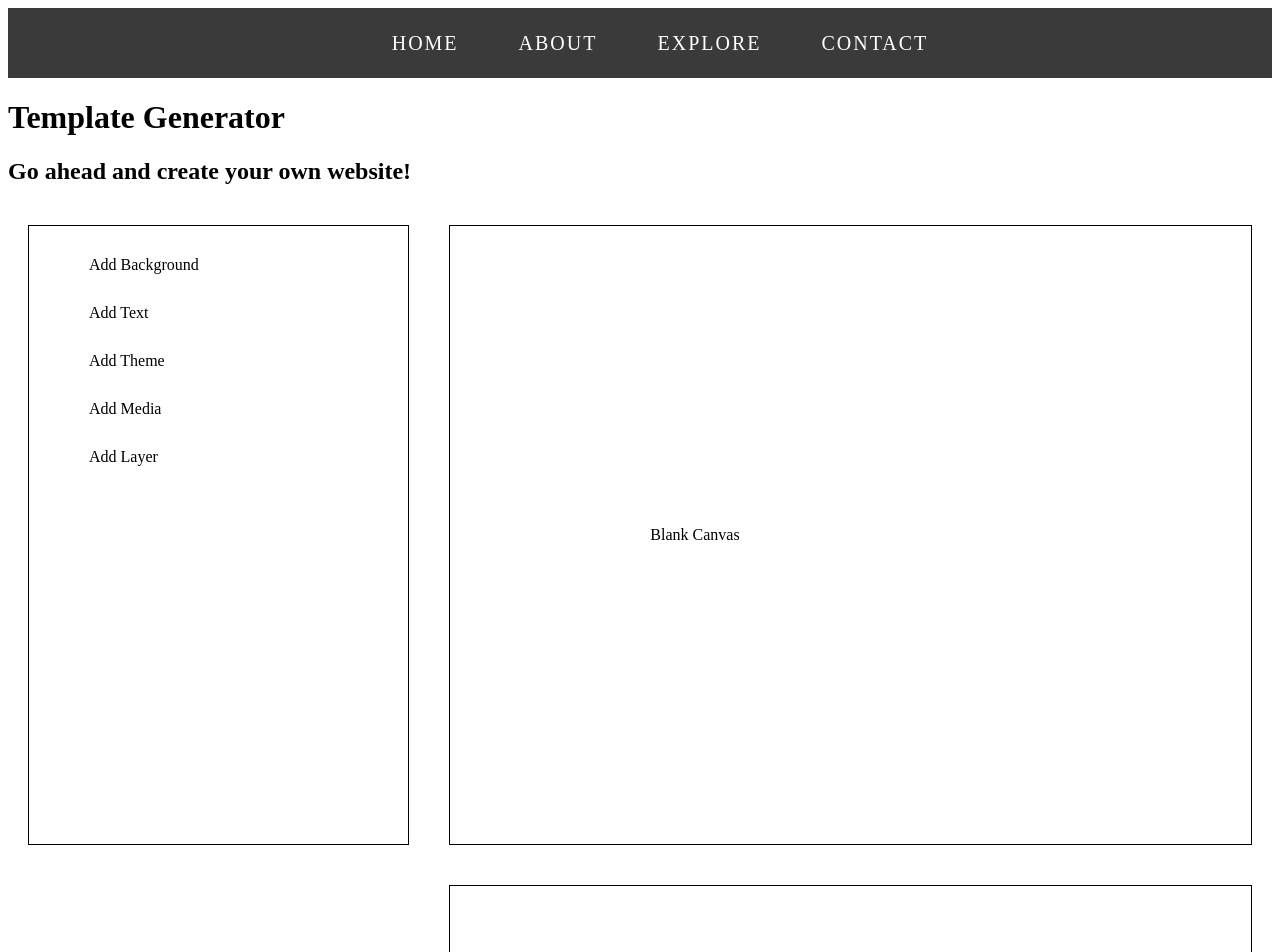
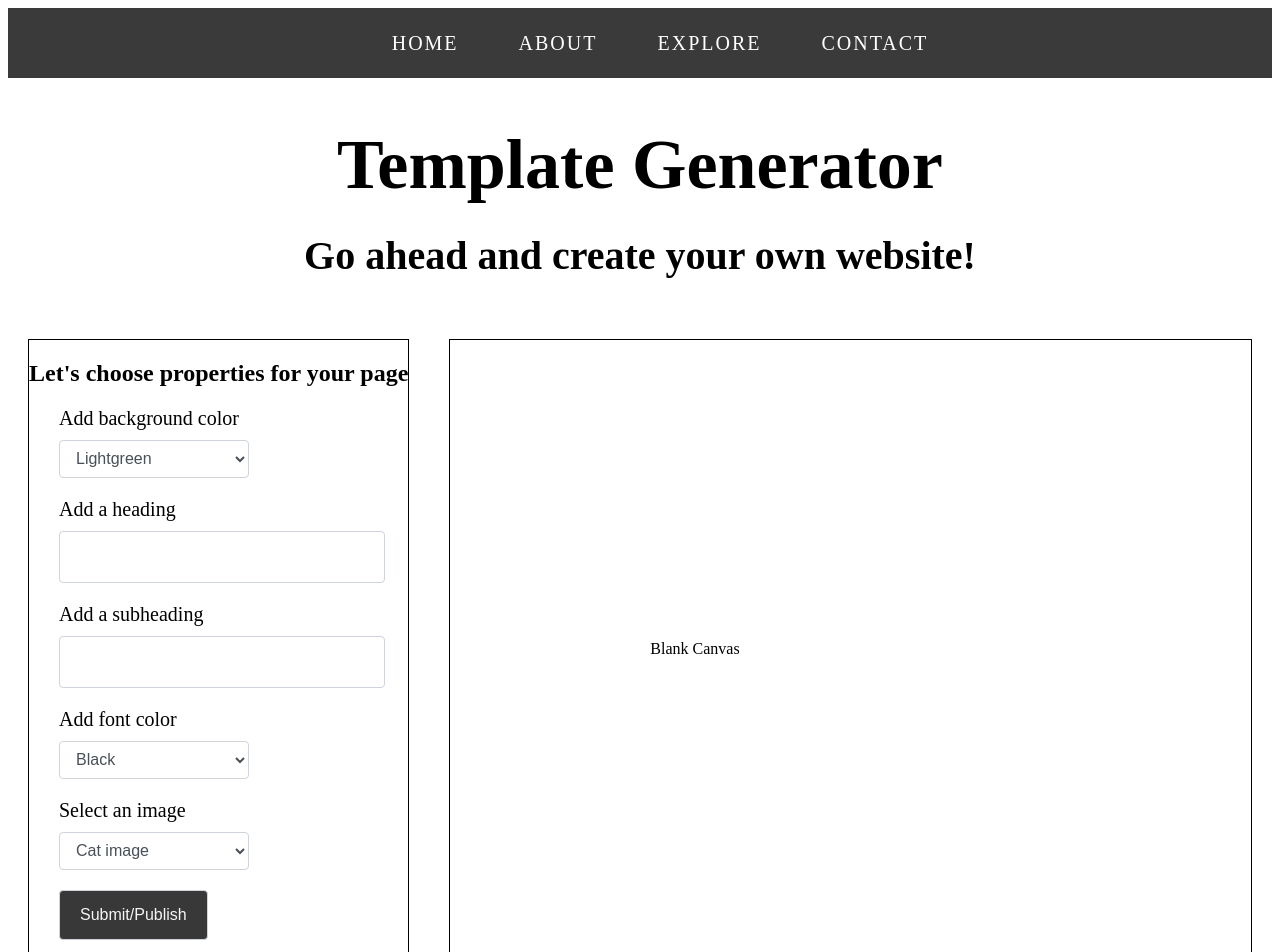
Before and after one commit to elliebowers/uxdesign, a plain HTML site: page index.html in a window 1280 px wide. Shown: the top 952 px of the page. Drawn offline with Linux system fonts and the light colour scheme.

Commit message:
update the user form

```diff
--- a/index.html
+++ b/index.html
@@ -36,13 +36,57 @@
 
     <div class="workspace">
         <div class="miniworkspace box1">
-            <ul class="buttons">
-                <li>Add Background</li>
-                <li>Add Text</li>
-                <li>Add Theme</li>
-                <li>Add Media</li>
-                <li>Add Layer</li>
-            </ul>
+            <div class="container">
+                <div class="title">Let's choose properties for your page</div>
+                <form id="info-form">
+
+                    <div class="form-group">
+                        <label for="bg-color">Add background color</label>
+                        <div>
+                            <select id="bg-color" name="bg-color" class="form-control">
+                                <option value="lightgreen">Lightgreen</option>
+                                <option value="pink">Pink</option>
+                                <option value="lightblue">Lightblue</option>
+                                <option value="wheat">Wheat</option>
+                            </select>
+                        </div>
+                    </div>
+
+
+                    <div class="form-group">
+                        <label for="h1">Add a heading</label>
+                        <input type="text" id="h1" name="h1" value="" class="form-control heading">
+                    </div>
+
+                    <div class="form-group">
+                        <label for="h2">Add a subheading</label>
+                        <input type="text" id="h2" name="h2" value="" class="form-control heading">
+                    </div>
+
+
+                    <div class="form-group">
+                        <label for="font-color">Add font color</label>
+                        <select id="font-color" name="font-color" class="form-control">
+                            <option value="Black">Black</option>
+                            <option value="White">White</option>
+                            <option value="Blue">Blue</option>
+                            <option value="Red">Red</option>
+                        </select>
+                    </div>
+
+                    <div class="form-group">
+                        <label for="image">Select an image</label>
+                        <select id="image" name="image" class="form-control">
+                            <option value="cat">Cat image</option>
+                            <option value="dog">Dog image</option>
+                            <option value="panda">Panda image</option>
+                            <option value="ocean">Ocean image</option>
+                        </select>
+                    </div>
+
+                    <button type="submit" class="btn btn-secondary">Submit/Publish</button>
+                </form>
+            </div>
         </div>
 
         <div class="miniworkspace box2">Blank Canvas</div>
--- a/main.css
+++ b/main.css
@@ -35,7 +35,7 @@
 
 .response{
     color: white;
-    padding: 24px 30px;
+    padding: 23px 30px;
     line-height: 70px;
     text-transform: uppercase;
     font-size: 20px;
@@ -102,6 +102,18 @@
     }
 }*/
 
+h1{
+    text-align: center;
+    font-size: 70px;
+}
+
+h2{
+    text-align: center;
+    font-size: 40px;
+    margin-top: -20px;
+    margin-bottom: 40px;
+}
+
 .workspace{
     display: grid;
     grid-template-columns: 1fr 2fr;
@@ -116,17 +128,65 @@
 }
 .box3{
     grid-column-start: 2;
-    padding: 100px;
+    padding: 150px;
 }
 
 .buttons{
     list-style: none;
 }
 
-.buttons li{
+.attribute{
     margin: 30px 20px;
+    padding: 20px;
+    cursor: pointer;
 }
 
-.buttons li:hover{
+form{
+    width: 50%;
+    margin-left: 30px;
+}
+
+.title {
+    font-weight: bold;
+    font-size: 24px;
+    margin: 20px auto;
+    text-align: center;
+}
+
+label{
+    display: inline-block;
+    font-size: 20px;
+    margin-bottom: 10px;
+}
+
+.form-control{
+    display: block;
+    width: 100%;
+    height: calc(1.5em + .75rem + 2px);
+    padding: .375rem .75rem;
+    font-size: 1rem;
+    font-weight: 400;
+    line-height: 1.5;
+    color: #495057;
+    background-color: #fff;
+    background-clip: padding-box;
+    border: 1px solid #ced4da;
+    border-radius: .25rem;
+    transition: border-color .15s ease-in-out,box-shadow .15s ease-in-out;
+    margin-bottom: 20px;
+}
+
+.heading{
+    width:300px;
+    height: calc(1.5em + .75rem + 2px);
+}
+
+.btn {
+    padding: 15px 20px;
+    border: 1px solid #ced4da;
+    border-radius: .25rem;
+    font-size: 16px;
     cursor: pointer;
-}
+    background-color: rgb(56, 56, 56);
+    color: whitesmoke;
+  }
```
